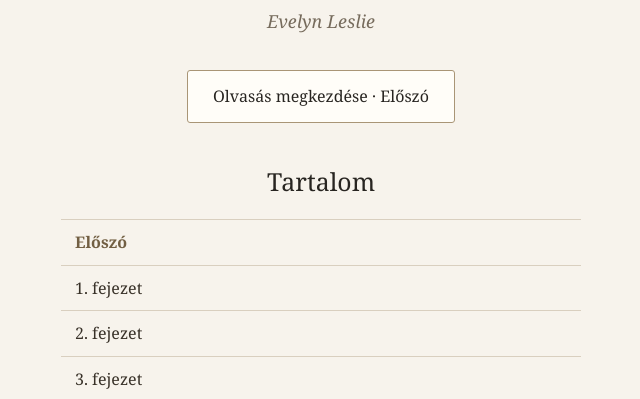
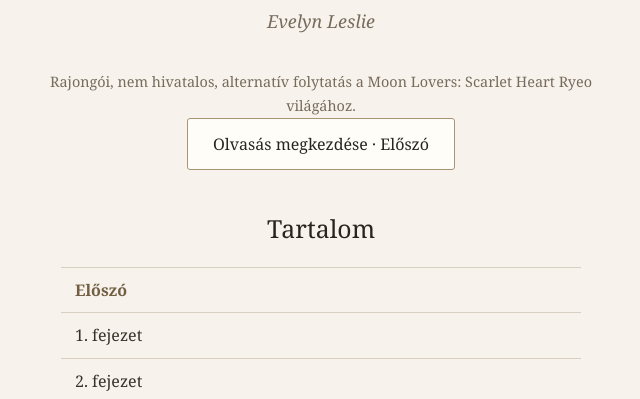
Before and after one commit to Eva-ahjumma/a-mult-ami-osszekot, a plain HTML site: page index.html in a window 1280 px wide. Shown: the part 395-794 px from the top of the page, without its empty margins (319-959 px from the left). Drawn offline with Linux system fonts and the light colour scheme.

Commit message:
Update index.html

```diff
--- a/index.html
+++ b/index.html
@@ -92,6 +92,7 @@
          alt="A múlt, ami összeköt eredeti könyvborítója">
     <h1>A múlt, ami összeköt</h1>
     <p class="author">Evelyn Leslie</p>
+    <p class="note">Rajongói, nem hivatalos, alternatív folytatás a Moon Lovers: Scarlet Heart Ryeo világához.</p>
 
     <a class="start" href="eloszo.html">Olvasás megkezdése · Előszó</a>
 
```
